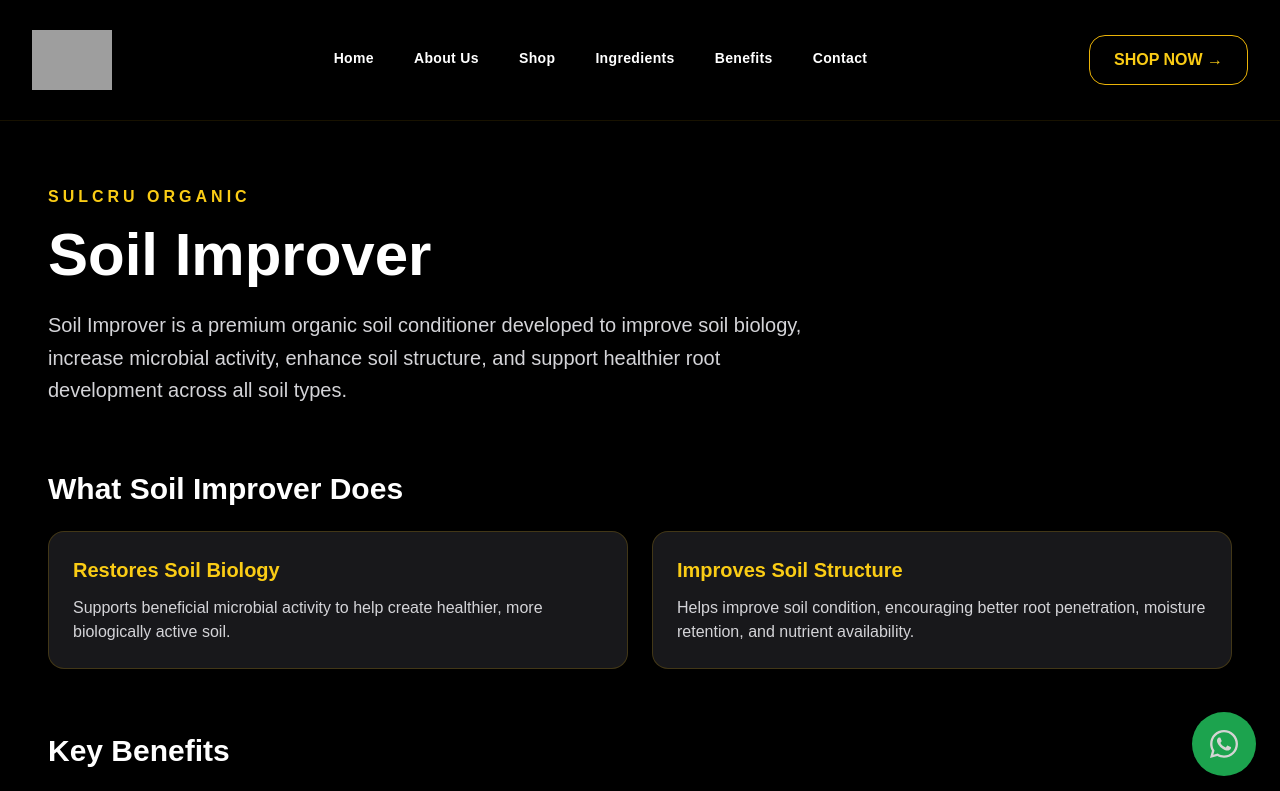
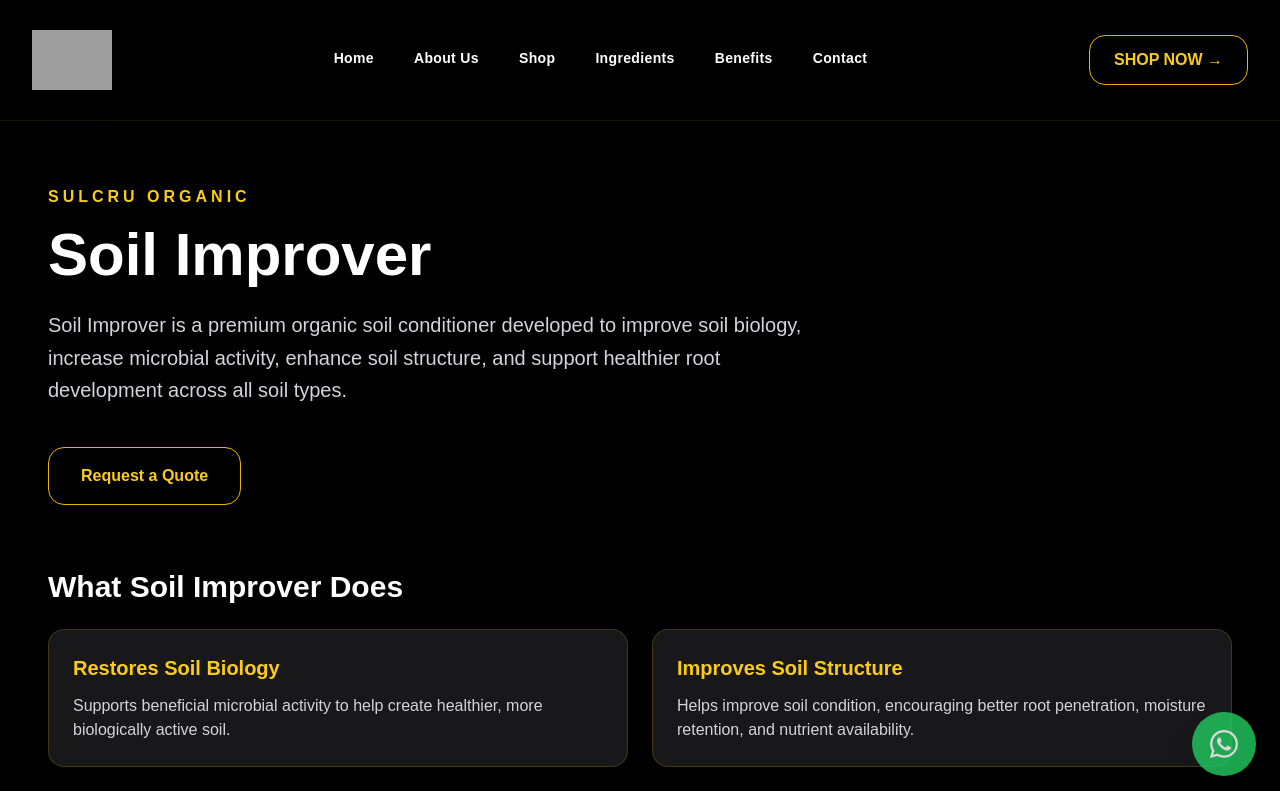
Before and after one commit to sulcruinfo-dev/sulcru-organic, a React (Vite) app in the folder sulcru-organic/: page /products/soil-improver in a window 1280 px wide. Shown: the top 791 px of the page. Built offline with nearby package versions, Linux system fonts and the light colour scheme; grey boxes are pictures that could not be loaded.

Commit message:
Update SoilImproverPage.jsx

```diff
--- a/sulcru-organic/src/pages/SoilImproverPage.jsx
+++ b/sulcru-organic/src/pages/SoilImproverPage.jsx
@@ -18,6 +18,11 @@ export default function SoilImproverPage() {
     structure, and support healthier root development across all soil
     types.
   </p>
+        <div className="mt-10">
+  <button className="px-8 py-4 rounded-2xl border border-yellow-500 text-yellow-400 font-bold hover:bg-yellow-400 hover:text-black transition">
+    Request a Quote
+  </button>
+</div>
 </section>
       <section className="max-w-7xl mx-auto px-6 lg:px-12 pb-16">
   <h2 className="text-3xl font-bold mb-6">
```
